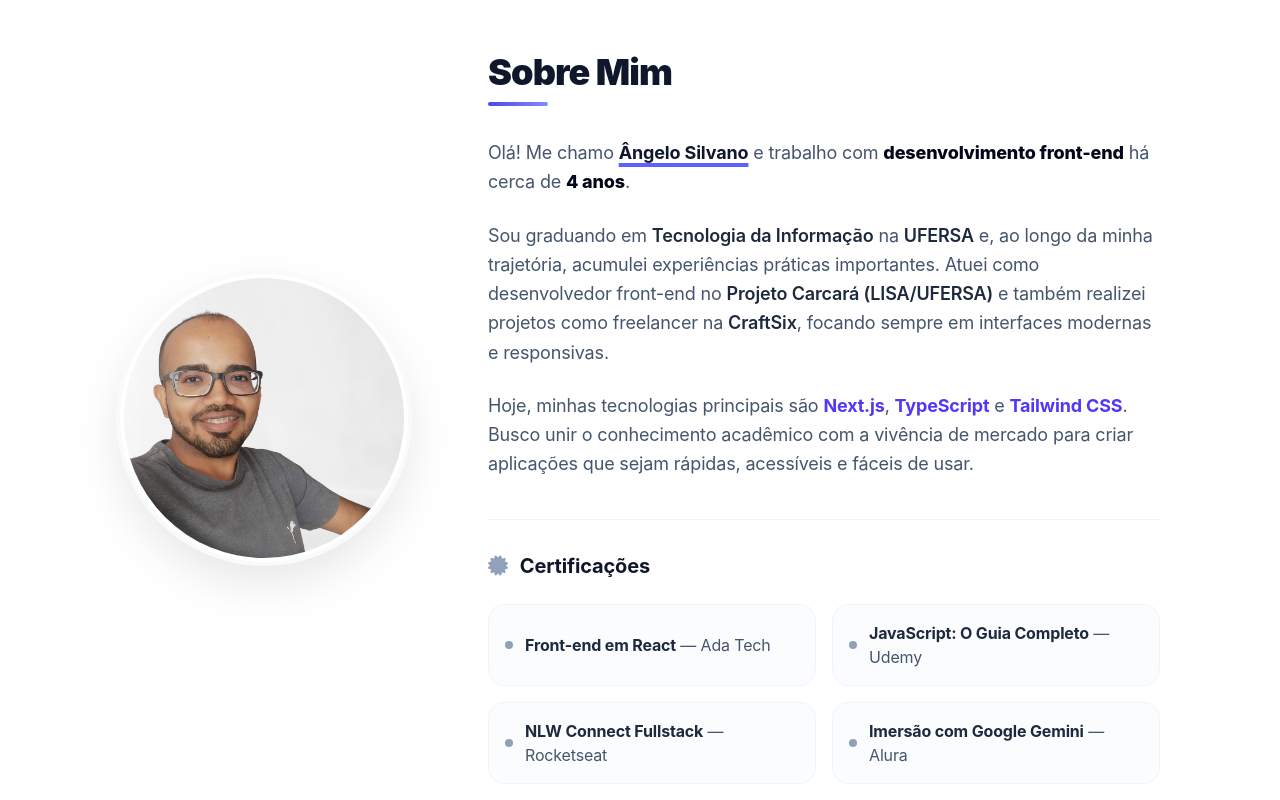
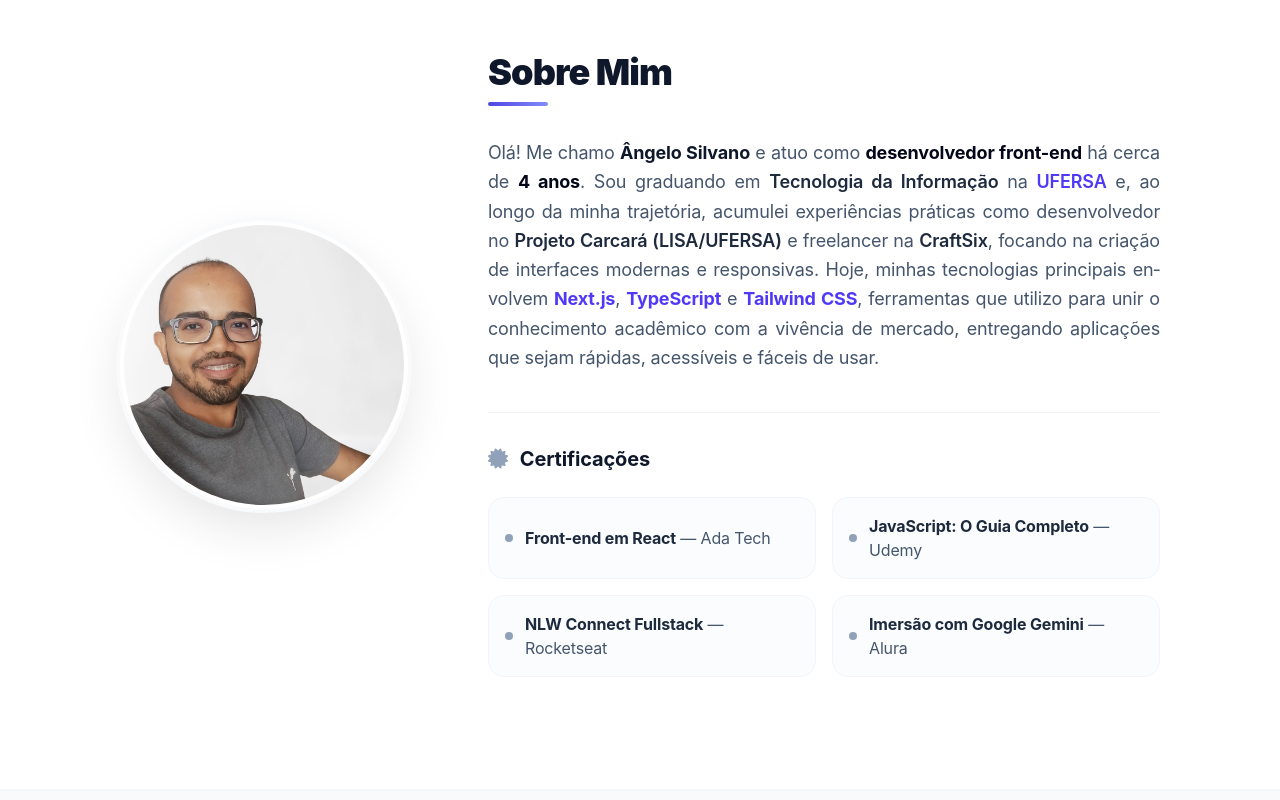
Before and after one commit to angelosilvanno/MeuPortfolio, a React (Vite) app: page / in a window 1280 px wide. Shown: the part 860-1660 px from the top of the page. Built offline with nearby package versions, Linux system fonts and the light colour scheme.

Commit message:
feat: atualiza texto e formatação da seção Sobre Mim para melhor clareza e legibilidade

```diff
--- a/src/components/About.tsx
+++ b/src/components/About.tsx
@@ -19,15 +19,11 @@ const About: React.FC = () => {
                     />
                     <div className="text-center md:text-left max-w-2xl">
                         <h2 className="text-3xl md:text-4xl font-black mb-8 section-title text-slate-900 tracking-tight">Sobre Mim</h2>
-                        <div className="text-base md:text-lg leading-relaxed text-slate-600 space-y-6 text-left">
+
+                        {/* Texto em parágrafo único e justificado */}
+                        <div className="text-base md:text-lg leading-relaxed text-slate-600 text-justify hyphens-auto">
                             <p>
-                                Olá! Me chamo <span className="font-bold text-slate-900 underline decoration-indigo-500 decoration-4 underline-offset-4">Ângelo Silvano</span> e trabalho com <strong className="text-slate-950 font-extrabold">desenvolvimento front-end</strong> há cerca de <strong className="text-slate-950 font-extrabold">{anosExperiencia} anos</strong>.
-                            </p>
-                            <p>
-                                Sou graduando em <span className="font-semibold text-slate-800">Tecnologia da Informação</span> na <span className="font-semibold text-slate-800">UFERSA</span> e, ao longo da minha trajetória, acumulei experiências práticas importantes. Atuei como desenvolvedor front-end no <span className="font-semibold text-slate-800">Projeto Carcará (LISA/UFERSA)</span> e também realizei projetos como freelancer na <span className="font-semibold text-slate-800">CraftSix</span>, focando sempre em interfaces modernas e responsivas.
-                            </p>
-                            <p>
-                                Hoje, minhas tecnologias principais são <span className="font-bold text-indigo-600">Next.js</span>, <span className="font-bold text-indigo-600">TypeScript</span> e <span className="font-bold text-indigo-600">Tailwind CSS</span>. Busco unir o conhecimento acadêmico com a vivência de mercado para criar aplicações que sejam rápidas, acessíveis e fáceis de usar.
+                                Olá! Me chamo <span className="font-bold text-slate-900">Ângelo Silvano</span> e atuo como <strong className="text-slate-950 font-bold">desenvolvedor front-end</strong> há cerca de <strong className="text-slate-950 font-bold">{anosExperiencia} anos</strong>. Sou graduando em <span className="font-semibold text-slate-800">Tecnologia da Informação</span> na <span className="font-semibold text-indigo-600">UFERSA</span> e, ao longo da minha trajetória, acumulei experiências práticas como desenvolvedor no <span className="font-semibold text-slate-800">Projeto Carcará (LISA/UFERSA)</span> e freelancer na <span className="font-semibold text-slate-800">CraftSix</span>, focando na criação de interfaces modernas e responsivas. Hoje, minhas tecnologias principais envolvem <span className="font-bold text-indigo-600">Next.js</span>, <span className="font-bold text-indigo-600">TypeScript</span> e <span className="font-bold text-indigo-600">Tailwind CSS</span>, ferramentas que utilizo para unir o conhecimento acadêmico com a vivência de mercado, entregando aplicações que sejam rápidas, acessíveis e fáceis de usar.
                             </p>
 
                             {/* Subseção de Certificações */}
```
